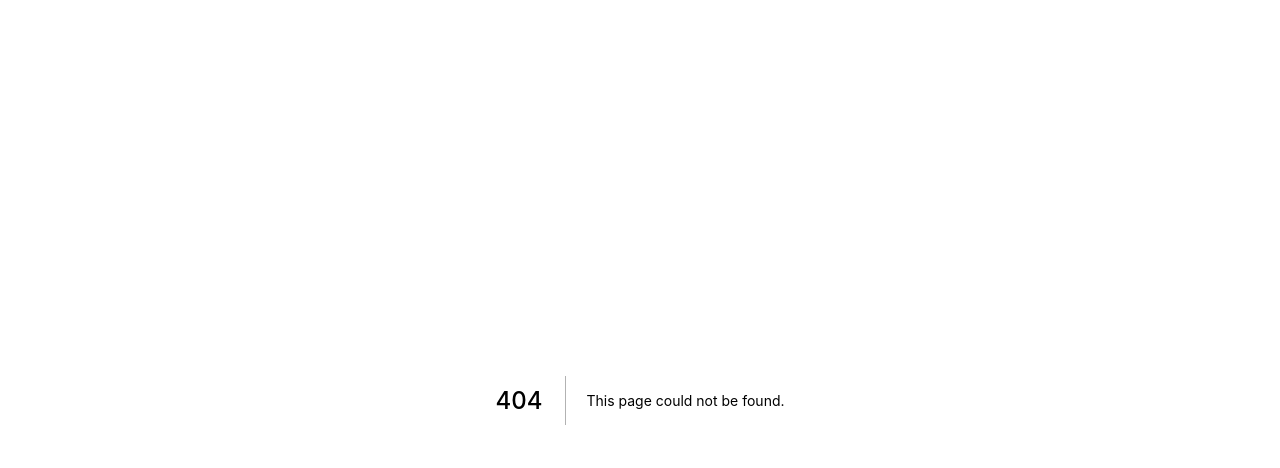
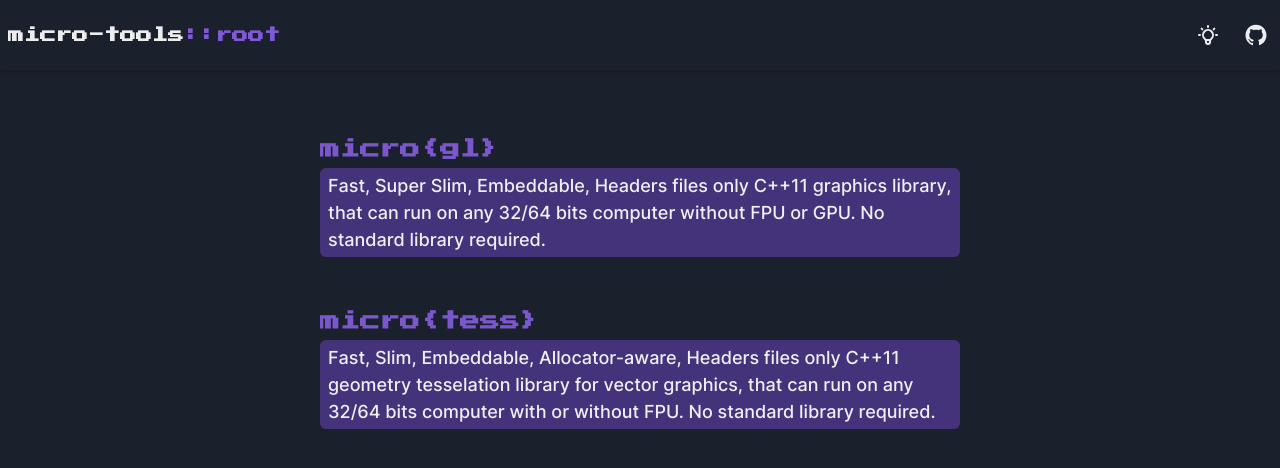
Before and after one commit to micro-gl/micro-gl.github.io, a Next.js app: page / in a window 1280 px wide. Before the commit this address had no page. Shown: the top 468 px of the page. Built offline with nearby package versions, Linux system fonts and the light colour scheme.

Commit message:
refactor

```diff
--- a/pages/docs/_tomer.jsx
+++ /dev/null
@@ -1,3 +0,0 @@
-export default function tomer() {
-    return (<div>helllllll</div>)
-}
--- /dev/null
+++ b/pages/index.jsx
@@ -0,0 +1,72 @@
+import Link from 'next/link'
+import { useColorMode, useColorModeValue, Stack, Box, Center } from '@chakra-ui/react'
+import Header from '../src/components/header'
+
+const Item = ( props ) => {
+  let { item, groupFontSize, itemFontSize, ...rest } = props
+  const { title, route, desc } = item
+  groupFontSize = groupFontSize ?? "sm"
+  itemFontSize = itemFontSize ?? "md"
+  const selectedBgColor = useColorModeValue("purple.50", "purple.800")
+  const selectedBgColor2 = useColorModeValue("purple.500", "purple.500")
+
+  return (
+    <Link key={route} href={`${item.route}`} as={`${route}`} passHref>
+      <Box {...rest} as="a" >
+        <Box color={selectedBgColor2}
+            fontFamily="PressStart2P-Regular"
+                fontSize="xl" fontWeight="bold"
+              opacity={0.95}>
+          {title}
+        </Box>
+        <Box
+            fontSize="lg"
+            fontWeight="medium" w="100%" my={1} px={2} py={1}
+            bg={selectedBgColor}
+            opacity={1.0}
+            borderRadius="md">
+          {desc}
+        </Box>
+      </Box>
+    </Link>
+  )
+}
+
+const Page = ( props ) => {
+  const { colorMode, toggleColorMode } = useColorMode()
+  const isDark = colorMode === 'dark'
+  const {...rest} = props
+
+  const items = [{title: 'micro{gl}',
+                  route: 'docs/microgl',
+                  desc:"Fast, Super Slim, Embeddable, Headers files only C++11 graphics library, that \
+                        can run on any 32/64 bits computer without FPU or GPU. No standard library required."},
+                 {title: 'micro{tess}',
+                  route: 'docs/micro-tess',
+                  desc: "Fast, Slim, Embeddable, Allocator-aware, Headers files only C++11 geometry tesselation\
+                  library for vector graphics, that can run on any 32/64 bits computer with or without FPU.\
+                  No standard library required."}]
+  const [groupFontSize, itemFontSize]= ["1.2rem", "1.0rem"]
+
+  return (
+    <>
+    <Header boxShadow="md" w="100%" slug={'root'} prefix={'micro-tools'}
+        h='70px' widthAll={'100vw'} widthSide={0}
+        plSide={0} />
+
+    <Center h='100%' overflowY="auto" mt={14} mb={'200px'}>
+      <Stack {...rest} h='100vh' as="nav" direction='column'>
+        {
+          items.map((item, index) => (
+            <Item pt={2} w='calc(50vw)' key={index}
+                      item={item} mb='2.25vw'
+                      groupFontSize={groupFontSize}
+                      itemFontSize={itemFontSize}/>))
+        }
+      </Stack>
+    </Center>
+    </>
+  )
+}
+
+export default Page
--- a/src/components/header.js
+++ b/src/components/header.js
@@ -7,7 +7,6 @@ const Header = (props) => {
   let { slug, prefix, widthAll, widthSide, plSide, onMenuClick, ...rest } = props
   const medium_screen = useBreakpointValue({ base: true, md: false})
   const small_screen = useBreakpointValue({ base: true, sm: false})
-  const microgl = prefix
   return (
     <Flex as="header" {...rest}  justifyContent="center">
       <Flex w={widthAll} h="100%" ml={2} justifyContent="space-between">
@@ -15,7 +14,7 @@ const Header = (props) => {
               fontFamily="PressStart2P-Regular"
               fontSize="md" fontWeight="bold"
               h="100%" >
-          { microgl }
+          { prefix }
           {!medium_screen && <Box as="span" color="purple.500">::{slug}</Box>}
         </Flex>
 
```
